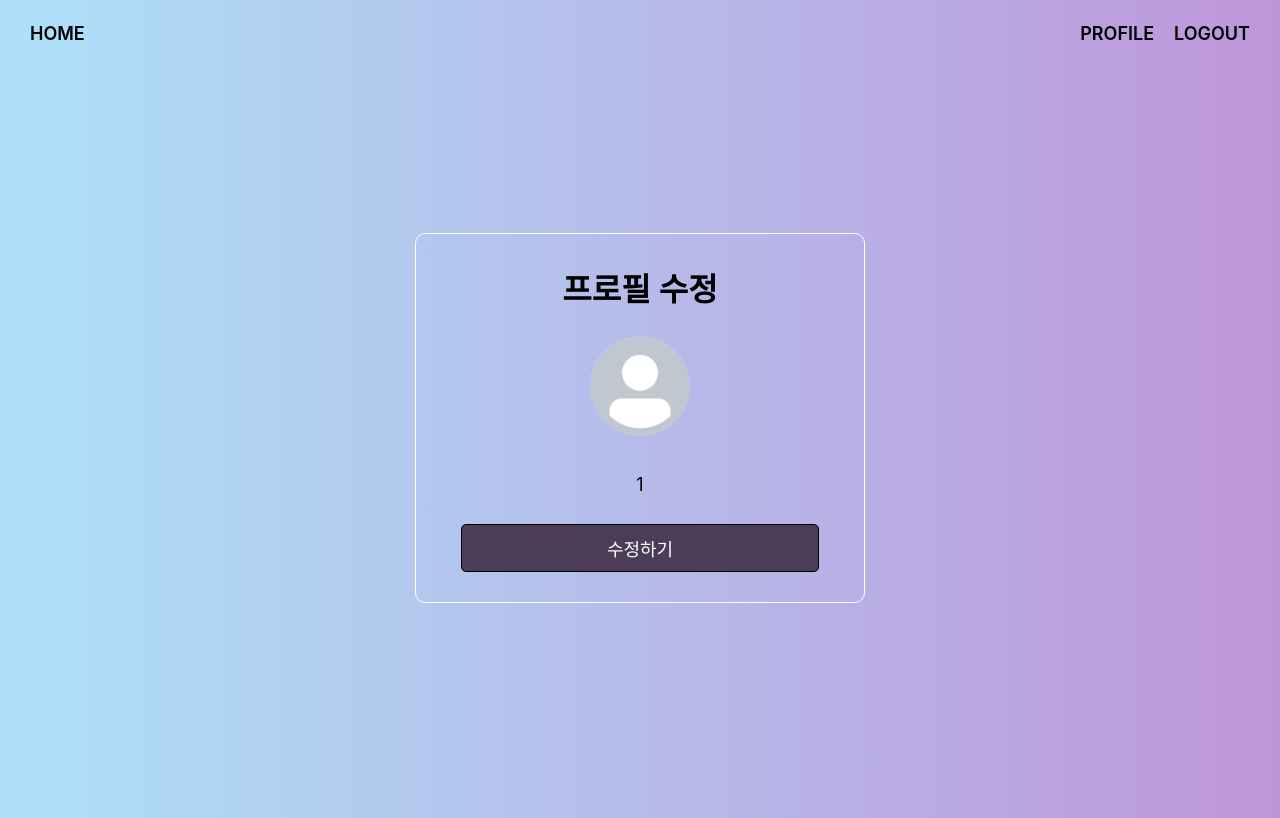
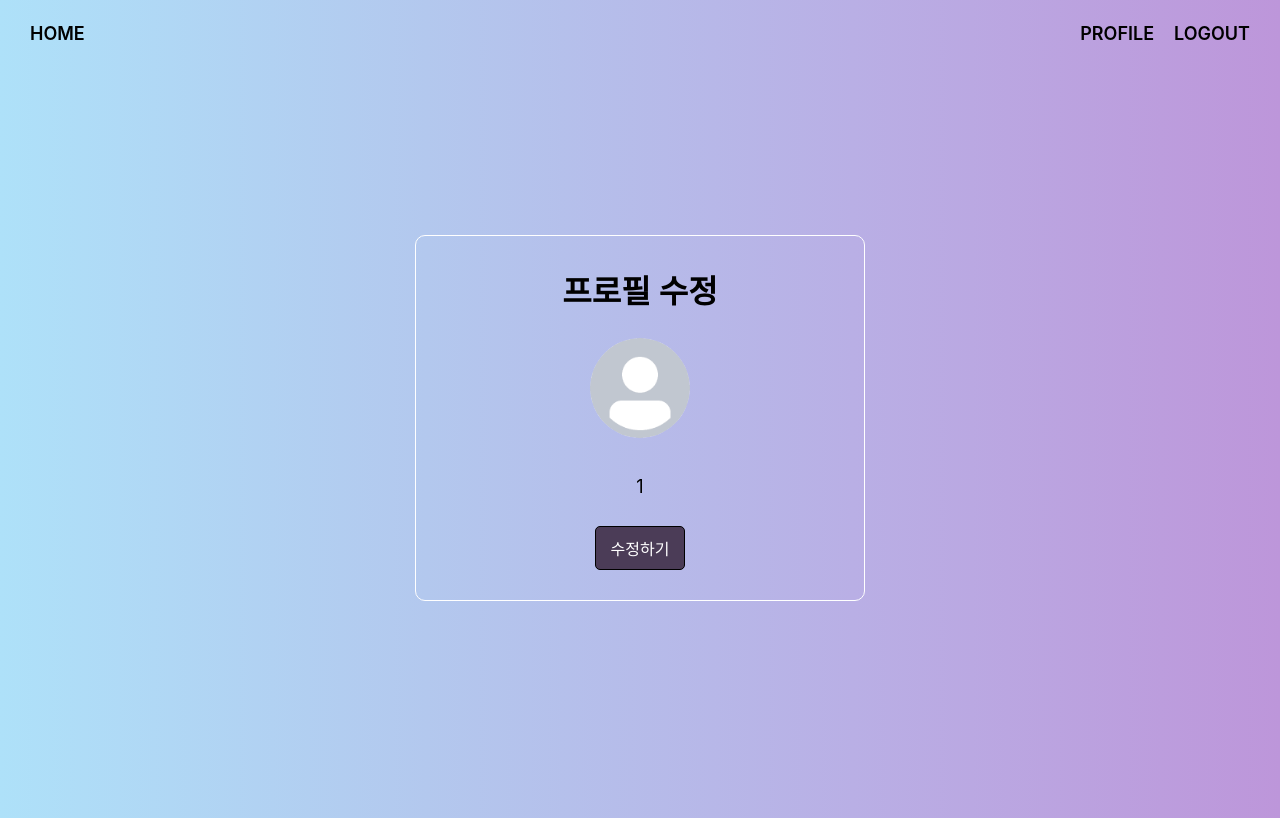
Before and after one commit to Zzzzyoung/nbc-project-fanletter-auth, a React (Create React App) app: page /profile in a window 1280 px wide. Built offline with nearby package versions, Linux system fonts and the light colour scheme; sample sign-in values are in the browser's storage.

Commit message:
Feat: (12) 프로필 닉네임 수정

```diff
--- a/src/components/common/Button.jsx
+++ b/src/components/common/Button.jsx
@@ -1,7 +1,11 @@
 import styled from "styled-components";
 
-function Button({ btnName, onClick = () => {} }) {
-  return <StBtn onClick={onClick}>{btnName}</StBtn>;
+function Button({ size, btnName, onClick = () => {} }) {
+  return (
+    <StBtn $size={size} onClick={onClick}>
+      {btnName}
+    </StBtn>
+  );
 }
 
 export default Button;
@@ -9,10 +13,10 @@ export default Button;
 const StBtn = styled.button`
   background-color: #4b3c57;
   color: white;
-  padding: 8px 12px;
+  padding: ${({ $size }) => ($size === "large" ? "9px 15px" : "8px 12px")};
   border: 1px solid black;
   border-radius: 5px;
-  font-size: 13px;
+  font-size: ${({ $size }) => ($size === "large" ? "16px" : "13px")};
   transition: background-color 0.3s ease;
   user-select: none;
   cursor: pointer;
--- a/src/pages/Detail.jsx
+++ b/src/pages/Detail.jsx
@@ -115,7 +115,7 @@ function Detail() {
               />
             </UserMain>
             <BtnWrapper>
-              <Button btnName="수정완료" onClick={clickEditDoneBtn} />
+              <Button btnName="완료" onClick={clickEditDoneBtn} />
               <Button btnName="취소" onClick={() => setIsEditing(false)} />
             </BtnWrapper>
           </>
--- a/src/pages/Profile.jsx
+++ b/src/pages/Profile.jsx
@@ -1,26 +1,59 @@
+import Button from "components/common/Button";
 import UserImg from "components/common/UserImg";
+import { useState } from "react";
 import { useSelector } from "react-redux";
 import styled from "styled-components";
 
 function Profile() {
   const { avatar, nickname, userId } = useSelector((state) => state.auth);
+  const [isEditing, setIsEditing] = useState(false);
+  const [editingText, setEditingText] = useState("");
 
-  const editProfileHandler = (event) => {
-    event.preventDefault();
+  const clickEditDoneBtn = () => {
+    if (!editingText) {
+      return alert("수정된 부분이 없습니다.");
+    }
+    setIsEditing(false);
   };
 
   return (
     <StProfileContainer>
-      <StProfileForm onSubmit={editProfileHandler}>
+      <StProfileWrapper>
         <h2>프로필 수정</h2>
         <StProfileInfo>
           <UserImg size="large" src={avatar} />
-          <StProfileNickname>{nickname}</StProfileNickname>
+          {isEditing ? (
+            <input
+              defaultValue={nickname}
+              minLength={1}
+              maxLength={10}
+              autoFocus
+              onChange={(e) => setEditingText(e.target.value)}
+            />
+          ) : (
+            <StProfileNickname>{nickname}</StProfileNickname>
+          )}
           <StProfileId>{userId}</StProfileId>
         </StProfileInfo>
-
-        <StProfileButton>수정하기</StProfileButton>
-      </StProfileForm>
+        {isEditing ? (
+          <>
+            <StProfileButtonWrapper>
+              <Button
+                size="large"
+                btnName="취소"
+                onClick={() => setIsEditing(false)}
+              />
+              <Button size="large" btnName="완료" onClick={clickEditDoneBtn} />
+            </StProfileButtonWrapper>
+          </>
+        ) : (
+          <Button
+            size="large"
+            btnName="수정하기"
+            onClick={() => setIsEditing(true)}
+          />
+        )}
+      </StProfileWrapper>
     </StProfileContainer>
   );
 }
@@ -42,7 +75,7 @@ const StProfileContainer = styled.div`
   );
 `;
 
-const StProfileForm = styled.form`
+const StProfileWrapper = styled.section`
   display: flex;
   flex-direction: column;
   justify-content: center;
@@ -67,6 +100,11 @@ const StProfileInfo = styled.div`
   justify-content: center;
   align-items: center;
   gap: 15px;
+
+  & input {
+    padding: 4px;
+    font-size: 18px;
+  }
 `;
 
 const StProfileNickname = styled.span`
@@ -79,20 +117,7 @@ const StProfileId = styled.span`
   font-size: 18px;
 `;
 
-const StProfileButton = styled.button`
-  width: 100%;
-  padding: 10px;
-  font-size: 18px;
-  font-weight: 600px;
-  background-color: #4b3c57;
-  color: white;
-  border: 1px solid black;
-  border-radius: 5px;
-  transition: background-color 0.3s ease;
-  cursor: pointer;
-
-  &:hover {
-    color: black;
-    background-color: transparent;
-  }
+const StProfileButtonWrapper = styled.div`
+  display: flex;
+  gap: 10px;
 `;
```
